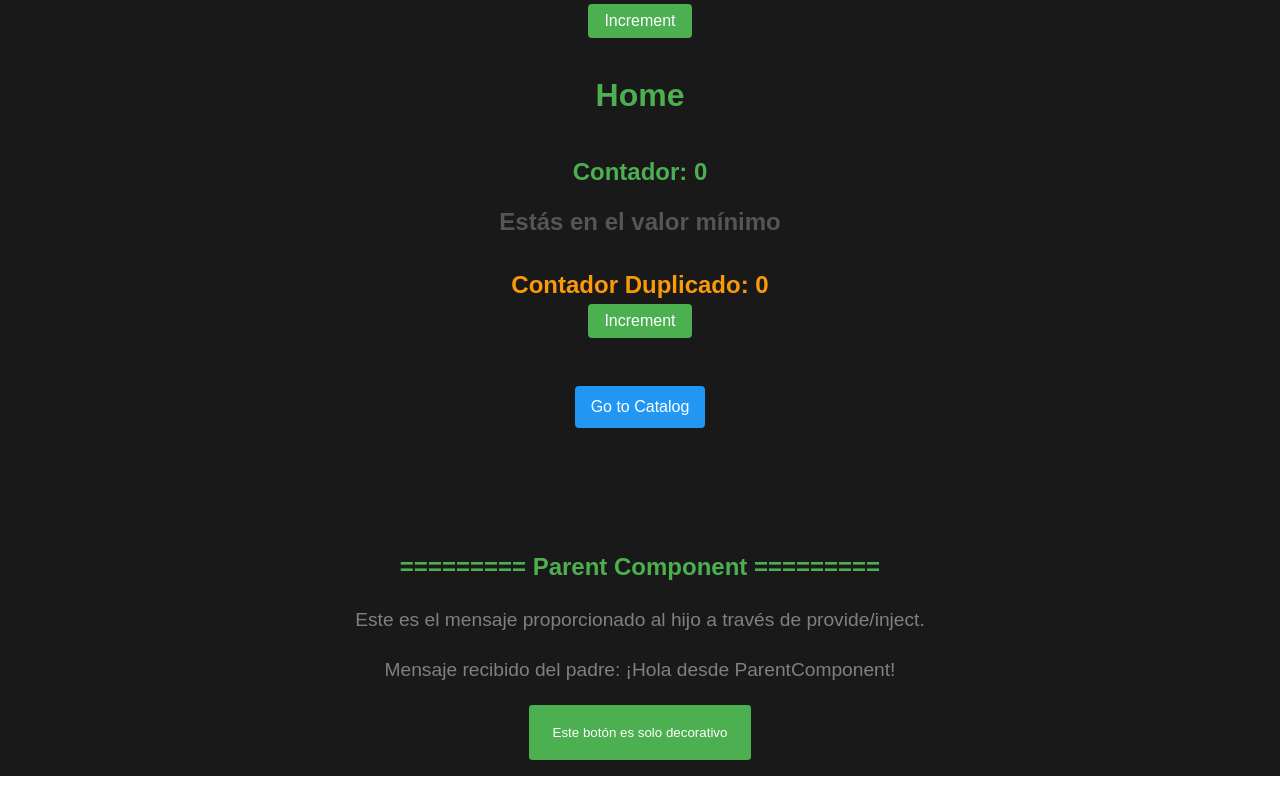
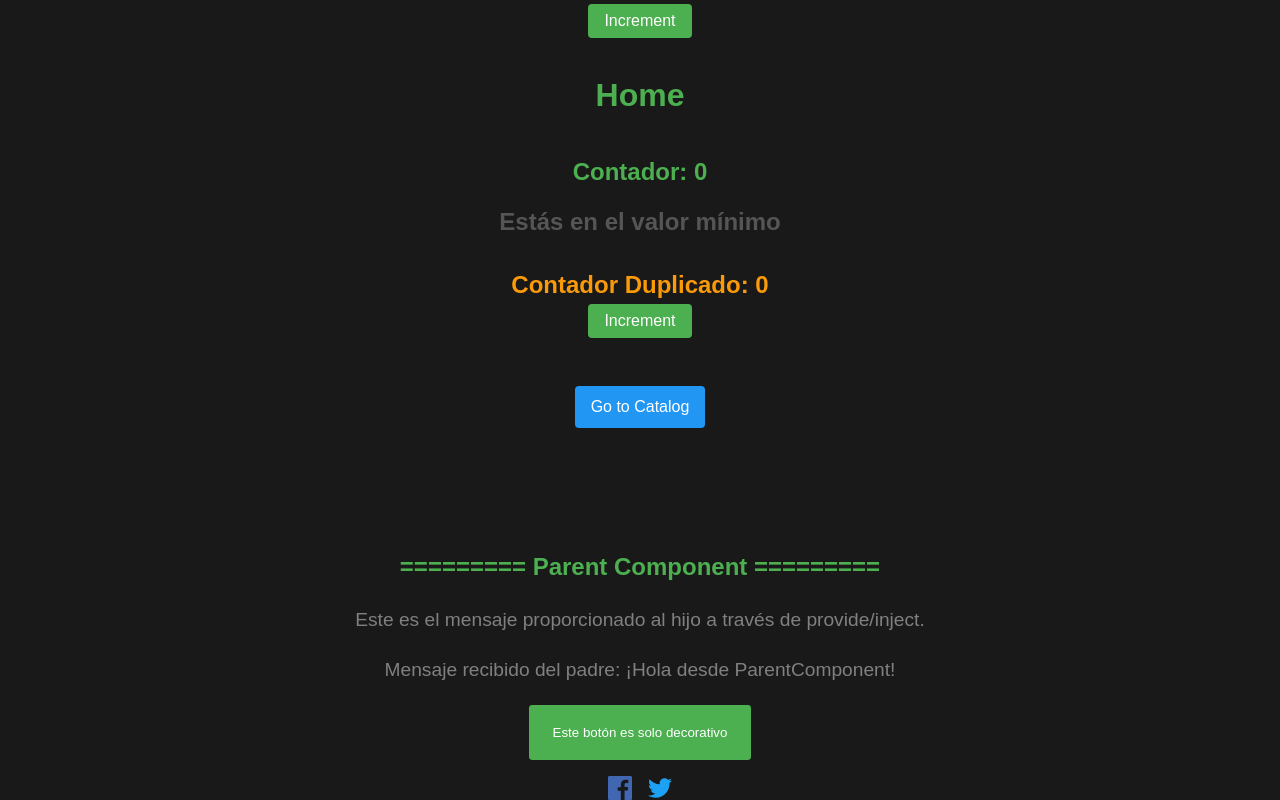
Before and after one commit to deividko/vue-exercises, a Vue app: page / in a window 1280 px wide. Shown: the part 258-1058 px from the top of the page. Before the commit the page ends 1034 px from the top, so only its background shows below. Built offline with nearby package versions, Linux system fonts and the light colour scheme; the HTML template or start-up script is replaced by a standard one.

Commit message:
Ejercicio 18 Vue, Componentes dinámicos

```diff
--- a/src/App.vue
+++ b/src/App.vue
@@ -2,6 +2,7 @@
 import TheTitle from "./components/TheTitle.vue";
 import TheCounter from "./components/TheCounter.vue";
 import ParentComponent from "./components/ParentComponent.vue";
+import SocialIcons from "./components/SocialIcons.vue";
 
 
 export default {
@@ -9,7 +10,8 @@ export default {
   components: {
     TheTitle,
     TheCounter,
-    ParentComponent
+    ParentComponent,
+    SocialIcons
   },
 };
 </script>
@@ -21,6 +23,7 @@ export default {
     <TheCounter />
     <router-view />
     <ParentComponent />
+    <SocialIcons />
   </div>
 </template>
 
--- /dev/null
+++ b/src/components/SocialIcons.vue
@@ -0,0 +1,43 @@
+<script lang="ts">
+import { defineComponent } from "vue";
+
+export default defineComponent({
+  name: "SocialIcons",
+  data() {
+    return {
+      socialNetworks: [
+        { name: "facebook", component: "IconFacebook" },
+        { name: "twitter", component: "IconTwitter" },
+      ],
+    };
+  },
+});
+</script>
+
+<template>
+  <div class="social-icons">
+    <component
+      v-for="(network, index) in socialNetworks"
+      :key="index"
+      :is="network.component"
+      class="social-icons__item"
+    />
+  </div>
+</template>
+
+<style scoped lang="scss">
+.social-icons {
+  display: flex;
+  gap: 1em;
+  justify-content: center;
+
+  &__item {
+    cursor: pointer;
+    transition: transform 0.2s;
+
+    &:hover {
+      transform: scale(1.2);
+    }
+  }
+}
+</style>
--- /dev/null
+++ b/src/components/icons/IconFacebook.vue
@@ -0,0 +1,20 @@
+<template>
+  <svg
+    xmlns="http://www.w3.org/2000/svg"
+    viewBox="0 0 24 24"
+    class="icon-facebook"
+    fill="currentColor"
+  >
+    <path
+      d="M22.675 0H1.325C.593 0 0 .593 0 1.325v21.351C0 23.407.593 24 1.325 24h11.495v-9.294H9.691V11.24h3.13V8.432c0-3.1 1.893-4.789 4.657-4.789 1.325 0 2.463.099 2.795.143v3.24h-1.919c-1.507 0-1.798.716-1.798 1.767v2.316h3.591l-.467 3.466h-3.124V24h6.116c.732 0 1.325-.593 1.325-1.325V1.325C24 .593 23.407 0 22.675 0z"
+    />
+  </svg>
+</template>
+
+<style scoped>
+.icon-facebook {
+  width: 24px;
+  height: 24px;
+  color: #4267B2;
+}
+</style>
--- /dev/null
+++ b/src/components/icons/IconTwitter.vue
@@ -0,0 +1,20 @@
+<template>
+  <svg
+    xmlns="http://www.w3.org/2000/svg"
+    viewBox="0 0 24 24"
+    class="icon-twitter"
+    fill="currentColor"
+  >
+    <path
+      d="M23.954 4.569c-.885.39-1.83.654-2.825.775 1.014-.611 1.794-1.574 2.163-2.723-.949.564-2.005.974-3.127 1.195-.896-.959-2.173-1.559-3.591-1.559-2.717 0-4.92 2.203-4.92 4.917 0 .39.045.765.126 1.124-4.086-.205-7.72-2.163-10.148-5.144-.423.722-.664 1.561-.664 2.475 0 1.71.87 3.213 2.188 4.096-.807-.026-1.566-.247-2.228-.616v.062c0 2.385 1.693 4.374 3.946 4.827-.413.112-.849.171-1.296.171-.317 0-.626-.031-.928-.088.627 1.956 2.444 3.381 4.6 3.423-1.68 1.319-3.809 2.105-6.102 2.105-.396 0-.788-.023-1.175-.068 2.179 1.397 4.768 2.213 7.548 2.213 9.053 0 14.001-7.496 14.001-13.986 0-.21 0-.42-.015-.63.961-.689 1.8-1.56 2.46-2.548l-.047-.02z"
+    />
+  </svg>
+</template>
+
+<style scoped>
+.icon-twitter {
+  width: 24px;
+  height: 24px;
+  color: #1DA1F2;
+}
+</style>
--- a/src/main.ts
+++ b/src/main.ts
@@ -2,11 +2,15 @@ import { createApp } from 'vue'
 import App from './App.vue'
 import router from './router'
 import { createPinia } from 'pinia'
-
+import IconFacebook from "./components/icons/IconFacebook.vue";
+import IconTwitter from "./components/icons/IconTwitter.vue";
 
 const app = createApp(App)
 
 app.use(createPinia())
 app.use(router)
 
+app.component("IconFacebook", IconFacebook);
+app.component("IconTwitter", IconTwitter);
+
 app.mount('#app')
```
